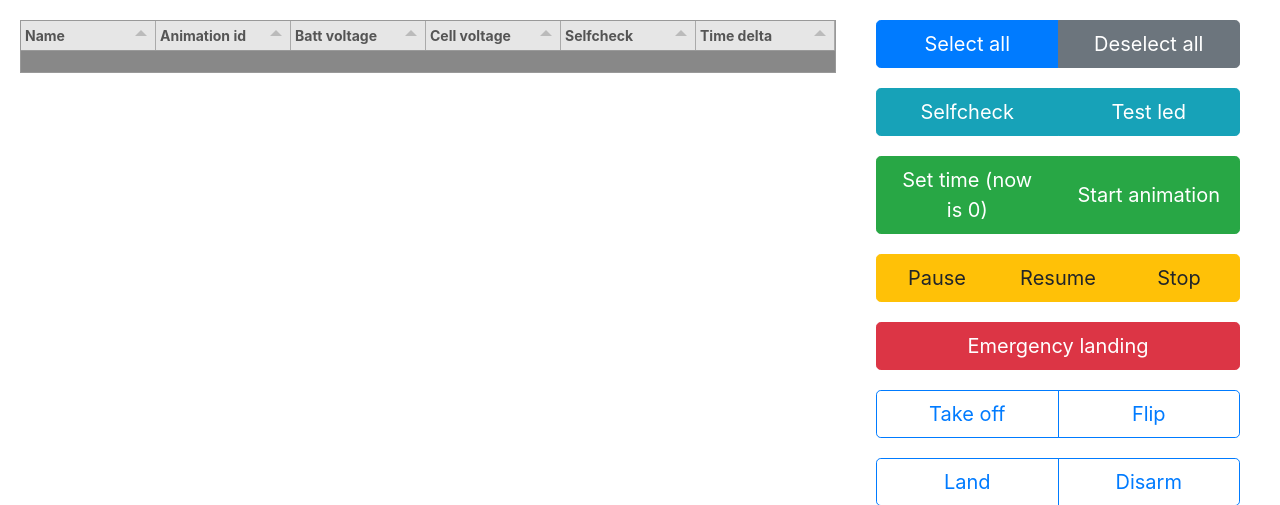
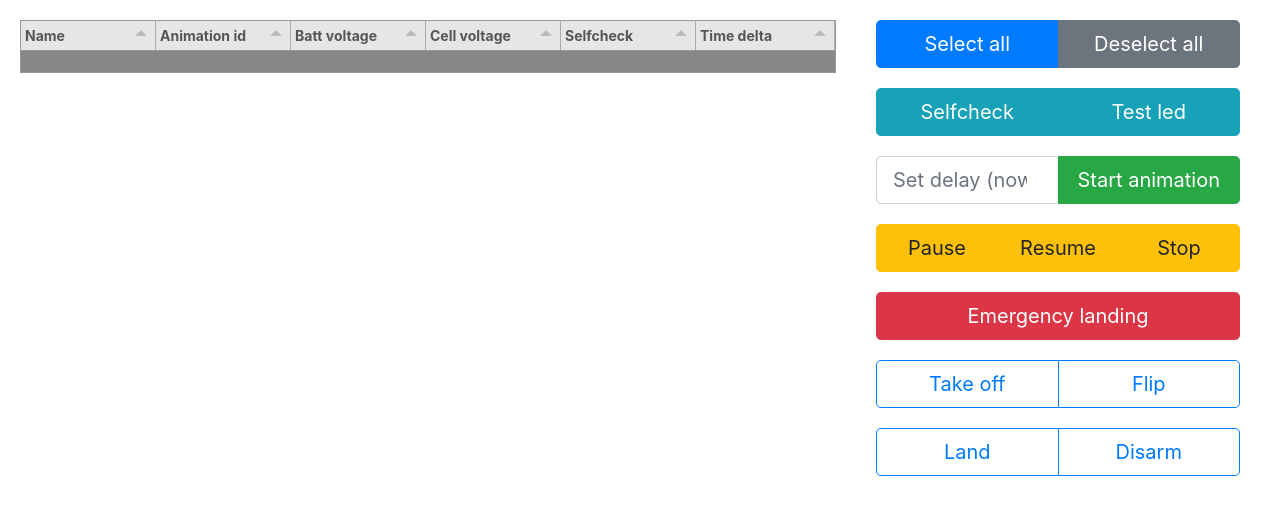
Before and after one commit to CopterExpress/clever-show, a Flask app: page / in a window 1280 px wide. Shown: the part 56-561 px from the top of the page. Run offline with Flask 2, Linux system fonts and the light colour scheme; data that the repository does not hold is empty; some libraries are stand-ins or nearby versions.

Commit message:
Updated delay input

```diff
--- a/Server/static/js/main.js
+++ b/Server/static/js/main.js
@@ -9,7 +9,8 @@ function updateDelay() {
     req.open('POST', '/get/delay', false);
     req.send();
     delay = parseInt(req.response);
-    document.getElementById('delay').innerText = 'Set time (now is ' + delay.toString() + ')';
+    document.getElementById('delay').placeholder = 'Set delay (now is ' + delay.toString() + ')';
+    document.getElementById('delay').value = null;
 }
 
 function setDelay(delay) {
@@ -102,15 +103,12 @@ function stopCopters() {
 }
 
 function setStartTime() {
-    Ply.dialog("prompt", {
-        title: "Set animation delay",
-        form: {delay: "Delay"}
-    }).done(function (ui) {
-        if (ui.state) {
-            setDelay(parseInt(ui.data.delay));
-            updateDelay();
-        }
-    });
+    spinner.style.display = 'inline-block';
+    setTimeout(function () {
+        setDelay(parseInt(document.getElementById('delay').value));
+        updateDelay();
+        spinner.style.display = 'none';
+    }, 20);
 }
 
 function takeOff() {
--- a/Server/templates/main.html
+++ b/Server/templates/main.html
@@ -11,7 +11,7 @@
     <script lang="js" src="/static/js/jquery.min.js"></script>
     <script lang="js" src="/static/js/popper.min.js"></script>
     <script lang="js" src="/static/js/bootstrap.min.js"></script>
-    <script lang="js" src="/static/js/ply.js"></script>
+    <!--<script lang="js" src="/static/js/ply.js"></script>-->
     <script lang="js" src="/static/js/tabulator.min.js"></script>
 </head>
 <body>
@@ -73,7 +73,7 @@
                 <button type="button" class="btn btn-info btn-lg" onclick="testLedSelected()">Test led</button>
             </div>
             <div class="btn-group">
-                <button id="delay" type="button" class="btn btn-success btn-lg" onclick="setStartTime()">Set time (now is 0)</button>
+                <input id="delay" class="form-control form-control-lg" type="number" onchange="setStartTime()" placeholder="Delay">
                 <button type="button" class="btn btn-success btn-lg" onclick="startAnimation()">Start animation</button>
             </div>
             <div class="btn-group">
```
